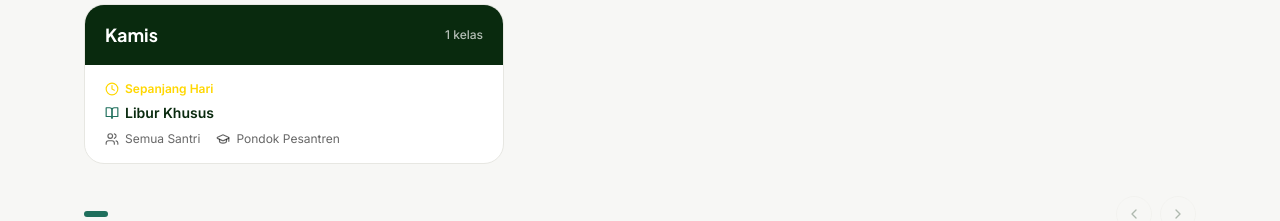
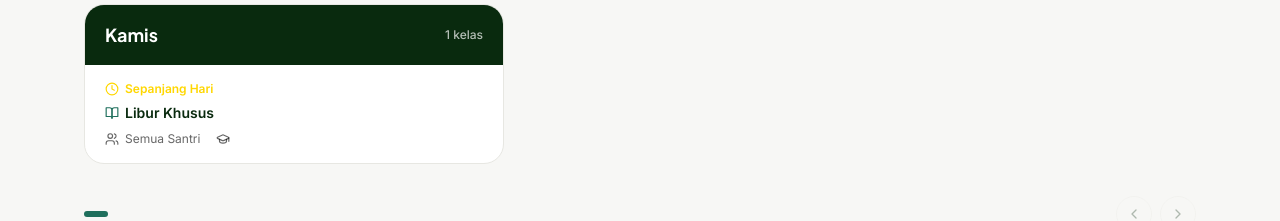
Before and after one commit to HUTAOCHAN99/Sistem-Informasi-Madin, a Next.js app: page / in a window 1280 px wide. Shown: the part 3880-4101 px from the top of the page. Built offline with nearby package versions, Linux system fonts and the light colour scheme; no server answers.

Commit message:
perbaikan desc

```diff
--- a/src/components/landing/Schedule.tsx
+++ b/src/components/landing/Schedule.tsx
@@ -12,7 +12,7 @@ const SPECIAL_THURSDAY_ITEM: ScheduleItem = {
   jam: "Sepanjang Hari",
   mapel: "Libur Khusus",
   guru_id: null,
-  guru: "Pondok Pesantren",
+  guru: "",
   kelas_id: null,
   kelas: "Semua Santri",
 };
```
